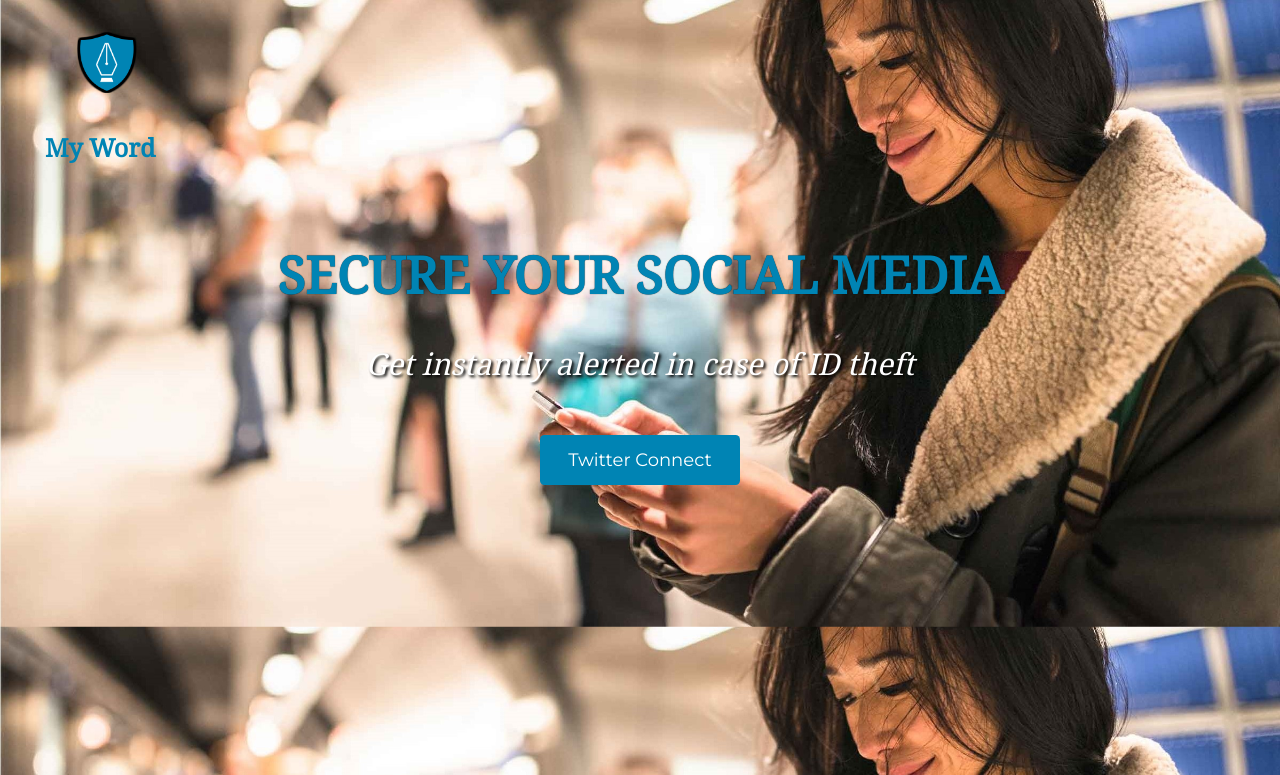
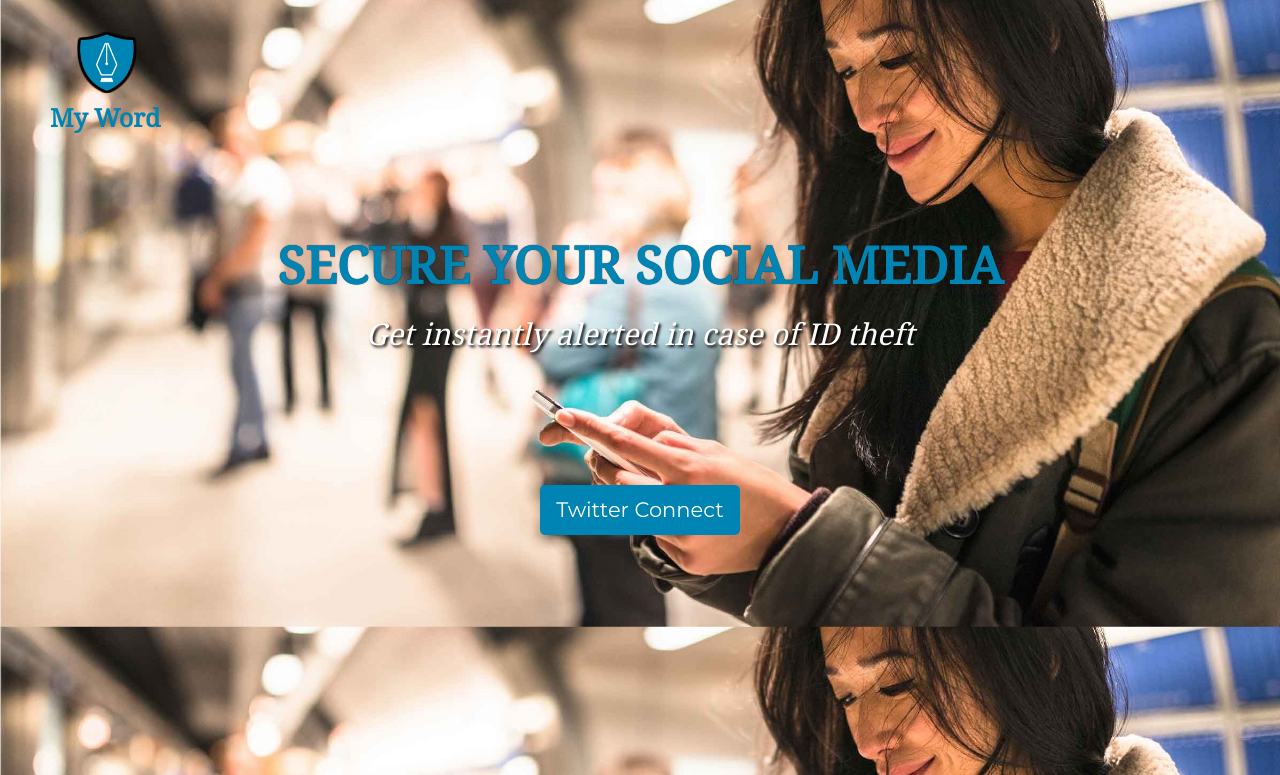
Before and after one commit to datadav/IsMyTweet, a Flask app: page / in a window 1280 px wide. Shown: the top 775 px of the page. Run offline with Flask 2, Linux system fonts and the light colour scheme; some libraries are stand-ins or nearby versions; some web fonts are replaced.

Commit message:
Landing Page v1

```diff
--- a/App/static/css2/myWord.css
+++ b/App/static/css2/myWord.css
@@ -32,8 +32,8 @@ a {
   text-decoration: none;
   color: #0084b4;
   font-size: 25px;
-  margin-left: 30px;
-  margin-top: 130px;
+  margin-left: 35px;
+  margin-top: 100px;
   font-family:'Noto Serif';
   font-weight: bold;
 }
@@ -125,7 +125,7 @@ header.masthead {
       font-size: 30px;
       font-style: italic;
       line-height: 30px;
-      margin-bottom: 56px;
+      margin-bottom: 136px;
       margin-left: 10%;
       margin-right: 10%;
       font-family: 'Noto Serif','Droid Serif', 'Helvetica Neue', Helvetica, Arial, sans-serif; }
@@ -134,14 +134,13 @@ header.masthead {
       font-size: 51px;
       font-weight: 700;
       line-height: 50px;
-      margin-bottom: 50px;
+      margin-bottom: 30px;
       font-family: 'Noto Serif','Montserrat', 'Helvetica Neue', Helvetica, Arial, sans-serif;
       margin-right: 10%
       margin-left:16%;
-      margin-top: 40px;
+      margin-top: 30px;
   }
   }
-
 
        .button2 {
           background-color: #0084b4;
@@ -149,9 +148,9 @@ header.masthead {
           color: white;
           width: 200px;
           height: 50px;
-          font-size: 18px;
+          font-size: 21px;
           font-family: 'Montserrat', 'Helvetica Neue', Helvetica, Arial, sans-serif;
-          font-weight: 700px;
+          font-weight: bold, 700px;
           border-radius: .25em;
           bottom: 250px;
           border: 1px solid transparent;
```
